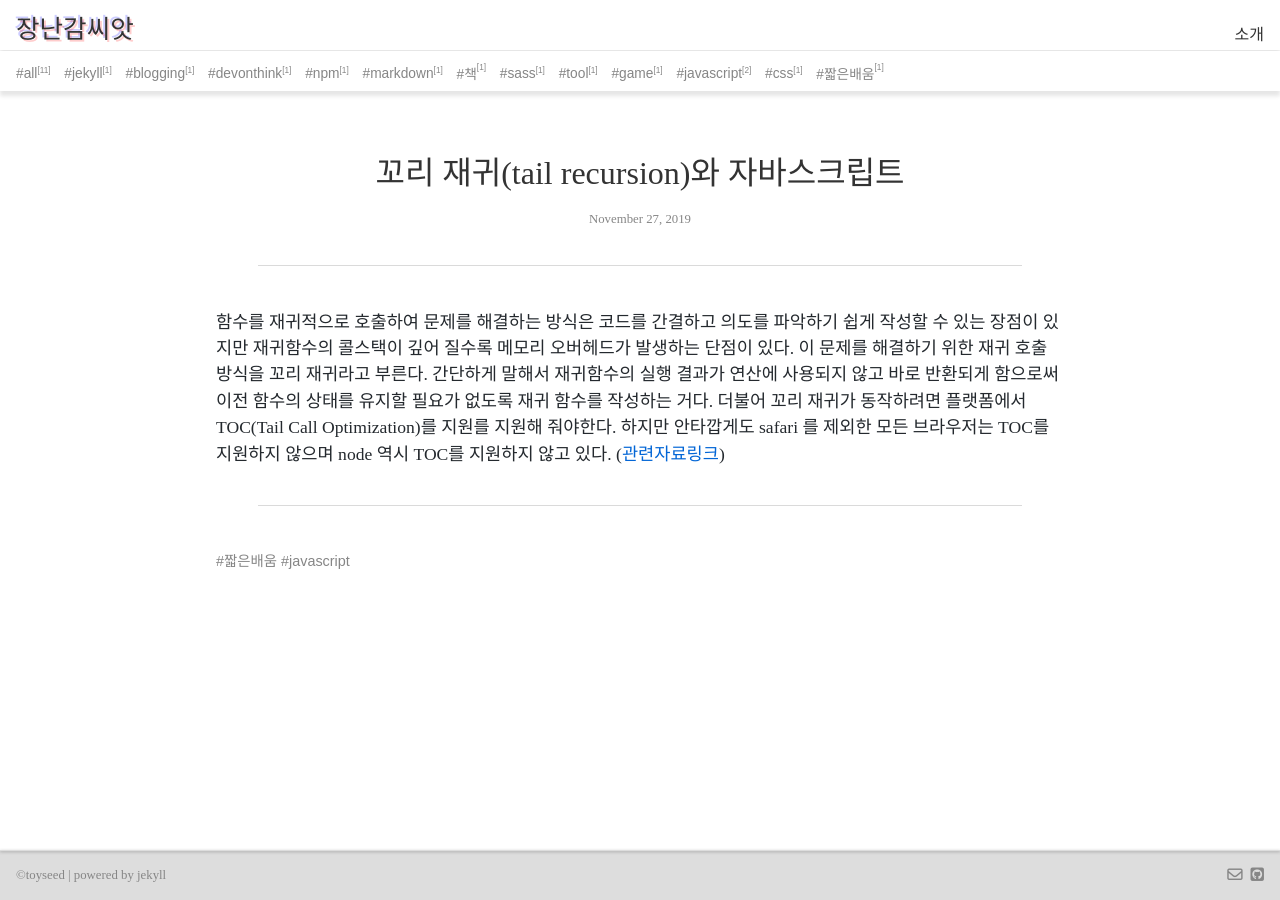
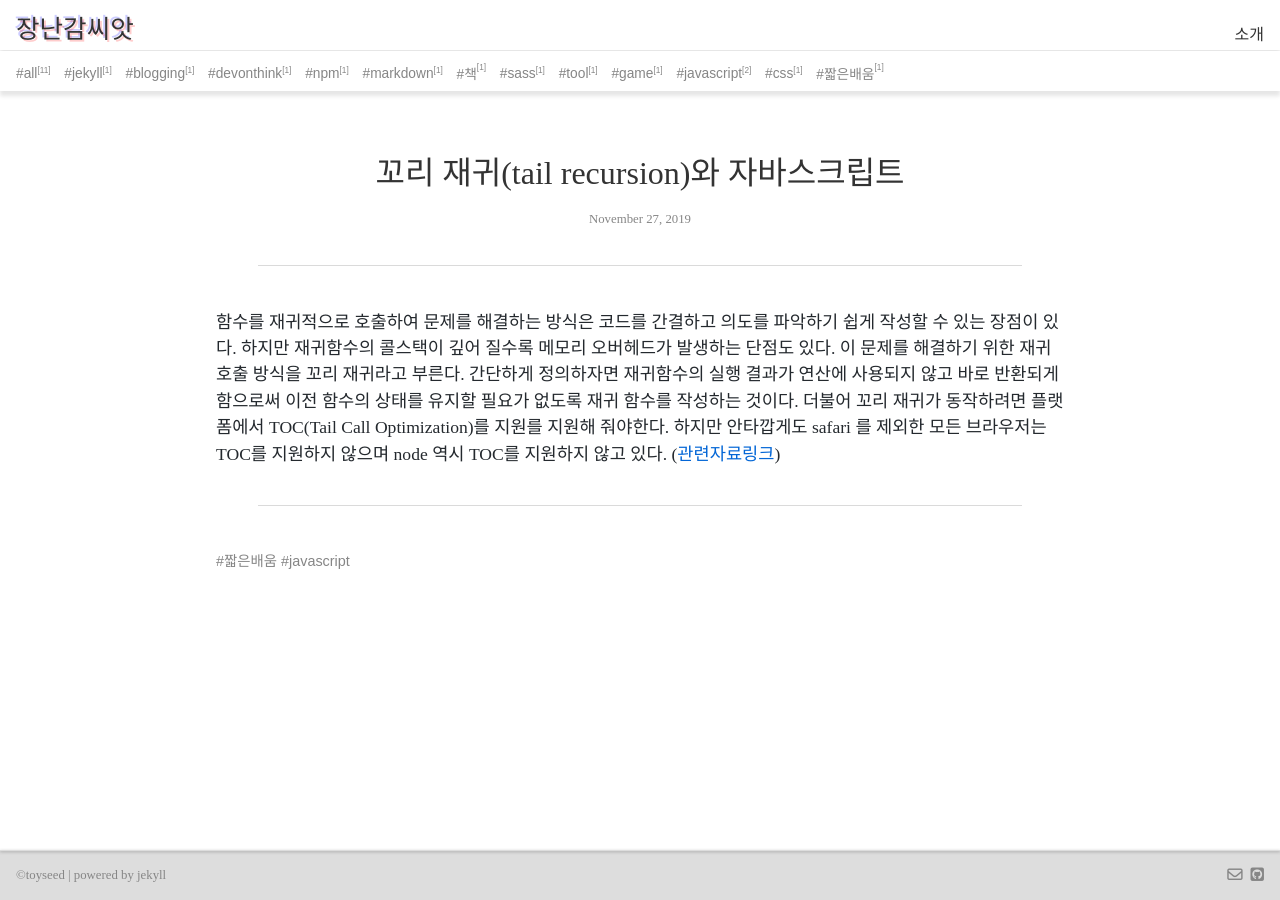
Before and after one commit to toyseed/toyseed.github.io, a Jekyll site: the page built from _posts/2019-11-27-tail-recursion.md, in a window 1280 px wide. Built offline with Jekyll 4.4.1, drawn with Linux system fonts in a browser that asks for light colours; nearby versions of some CDN libraries.

Commit message:
modify content

```diff
--- a/_posts/2019-11-27-tail-recursion.md
+++ b/_posts/2019-11-27-tail-recursion.md
@@ -6,4 +6,4 @@ description:
 excerpt_separator: ""
 ---
 
-함수를 재귀적으로 호출하여 문제를 해결하는 방식은 코드를 간결하고 의도를 파악하기 쉽게 작성할 수 있는 장점이 있지만 재귀함수의 콜스택이 깊어 질수록 메모리 오버헤드가 발생하는 단점이 있다. 이 문제를 해결하기 위한 재귀 호출 방식을 꼬리 재귀라고 부른다. 간단하게 말해서 재귀함수의 실행 결과가 연산에 사용되지 않고 바로 반환되게 함으로써 이전 함수의 상태를 유지할 필요가 없도록 재귀 함수를 작성하는 거다. 더불어 꼬리 재귀가 동작하려면 플랫폼에서 TOC(Tail Call Optimization)를 지원를 지원해 줘야한다. 하지만 안타깝게도 safari 를 제외한 모든 브라우저는 TOC를 지원하지 않으며 node 역시 TOC를 지원하지 않고 있다. ([관련자료링크](https://kangax.github.io/compat-table/es6/))
+함수를 재귀적으로 호출하여 문제를 해결하는 방식은 코드를 간결하고 의도를 파악하기 쉽게 작성할 수 있는 장점이 있다. 하지만 재귀함수의 콜스택이 깊어 질수록 메모리 오버헤드가 발생하는 단점도 있다. 이 문제를 해결하기 위한 재귀 호출 방식을 꼬리 재귀라고 부른다. 간단하게 정의하자면 재귀함수의 실행 결과가 연산에 사용되지 않고 바로 반환되게 함으로써 이전 함수의 상태를 유지할 필요가 없도록 재귀 함수를 작성하는 것이다. 더불어 꼬리 재귀가 동작하려면 플랫폼에서 TOC(Tail Call Optimization)를 지원를 지원해 줘야한다. 하지만 안타깝게도 safari 를 제외한 모든 브라우저는 TOC를 지원하지 않으며 node 역시 TOC를 지원하지 않고 있다. ([관련자료링크](https://kangax.github.io/compat-table/es6/))
```
